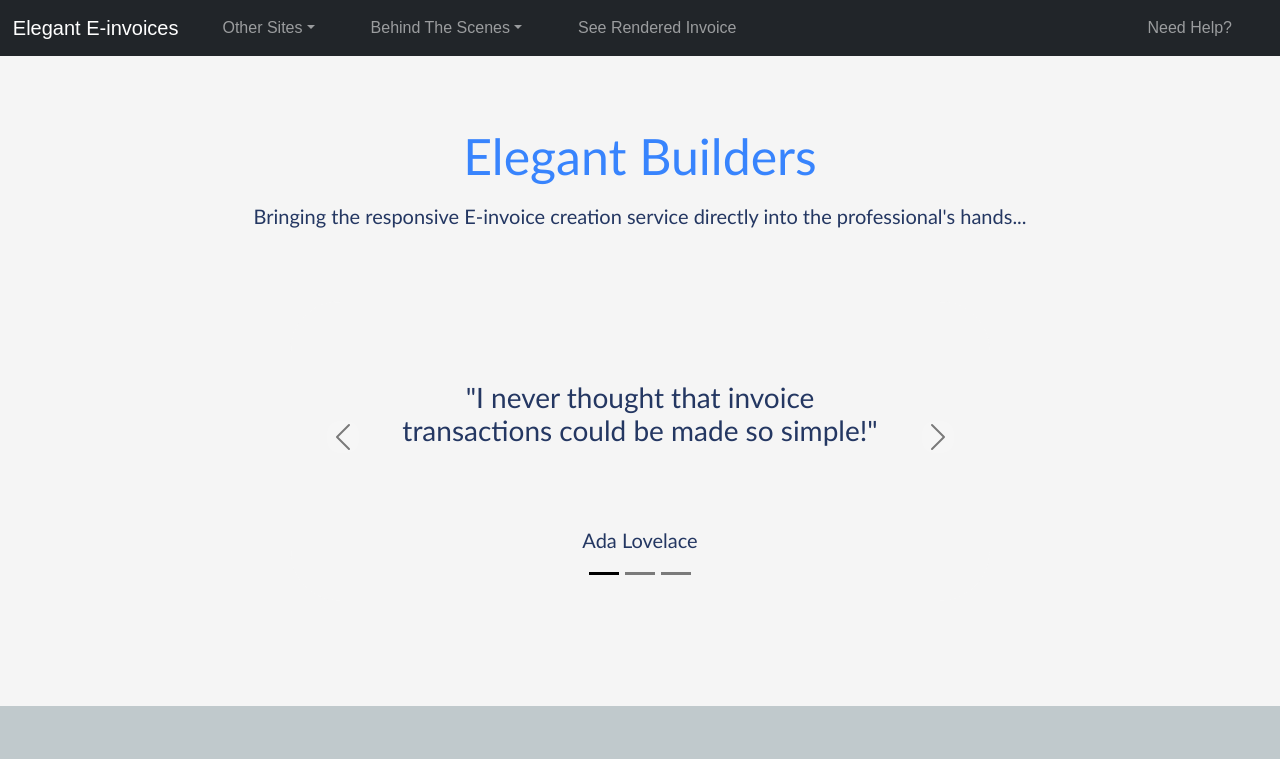
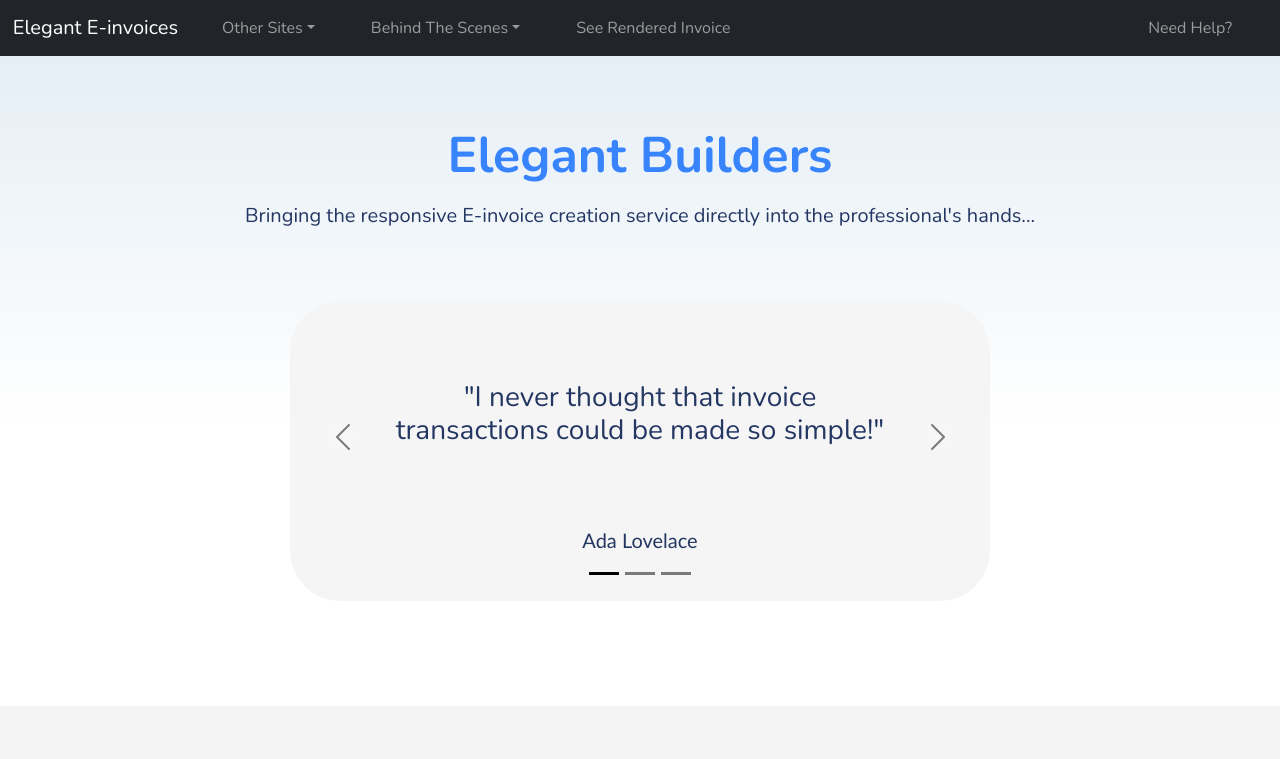
Before and after one commit to MysticalFire1315/SENG2021-frontend, a Next.js app: page / in a window 1280 px wide. Shown: the top 759 px of the page. Built offline with nearby package versions, Linux system fonts and the light colour scheme.

Commit message:
colour n text

```diff
--- a/src/components/Carousel/Carousel.jsx
+++ b/src/components/Carousel/Carousel.jsx
@@ -1,4 +1,5 @@
 import React from 'react';
+import styles from '@/styles/Carousel.module.css';
 
 const Carousel = () => {
   return (
@@ -32,12 +33,7 @@ const Carousel = () => {
       <div class="carousel-inner">
         <div class="carousel-item active">
           <div class="carousel-caption d-none d-md-block">
-            <h3
-              style={{
-                color: '#243762',
-                fontFamily: 'Trebuchet MS, Lucida Sans Unicode',
-              }}
-            >
+            <h3 className={styles.carouseltext}>
               &quot;I never thought that invoice transactions could be made so
               simple!&quot;
             </h3>
@@ -56,12 +52,7 @@ const Carousel = () => {
         </div>
         <div class="carousel-item">
           <div class="carousel-caption d-none d-md-block">
-            <h3
-              style={{
-                color: '#243762',
-                fontFamily: 'Trebuchet MS, Lucida Sans Unicode',
-              }}
-            >
+            <h3 className={styles.carouseltext}>
               &quot;From creating invoices for me, letting me store them, saving
               them for later. What else can I say?&quot;
             </h3>
@@ -79,12 +70,7 @@ const Carousel = () => {
         </div>
         <div class="carousel-item">
           <div class="carousel-caption d-none d-md-block">
-            <h3
-              style={{
-                color: '#243762',
-                fontFamily: 'Trebuchet MS, Lucida Sans Unicode',
-              }}
-            >
+            <h3 className={styles.carouseltext}>
               &quot;They always respond so quickly to any concerns I have.
               That&apos;s always great.&quot;
             </h3>
--- a/src/components/Header/Header.jsx
+++ b/src/components/Header/Header.jsx
@@ -1,17 +1,34 @@
+// import React from 'react';
+
+// const Header = () => {
+//   return (
+//     <header class="header">
+//       <h1 style={{ fontSize: '50px' }}>Elegant Builders</h1>
+//       <p
+//         style={{
+//           color: '#243762',
+//           fontWeight: 'normal',
+//           marginTop: '15px',
+//           fontSize: '20px',
+//         }}
+//       >
+//         Bringing the responsive E-invoice creation service directly into the
+//         professional&apos;s hands...
+//       </p>
+//     </header>
+//   );
+// };
+// export default Header;
+
+
 import React from 'react';
+import styles from '@/styles/Header.module.css';
 
 const Header = () => {
   return (
     <header class="header">
-      <h1 style={{ fontSize: '50px' }}>Elegant Builders</h1>
-      <p
-        style={{
-          color: '#243762',
-          fontWeight: 'normal',
-          marginTop: '15px',
-          fontSize: '20px',
-        }}
-      >
+      <h1 className={styles.heading}>Elegant Builders</h1>
+      <p className={styles.description}>
         Bringing the responsive E-invoice creation service directly into the
         professional&apos;s hands...
       </p>
--- a/src/styles/Carousel.css
+++ b/src/styles/Carousel.css
@@ -37,3 +37,7 @@
   position: absolute;
   top: 120px;
 }
+/* .carousel-text {
+  color: '#243762',
+  fontFamily: 'Trebuchet MS, Lucida Sans Unicode',
+} */
--- /dev/null
+++ b/src/styles/Carousel.module.css
@@ -0,0 +1,6 @@
+@import url('https://fonts.googleapis.com/css2?family=Nunito:wght@300;400;600;700&display=swap');
+
+.carouseltext {
+  color: #243762;
+  font-family: Nunito,'Trebuchet MS, Lucida Sans Unicode';
+}
--- /dev/null
+++ b/src/styles/Header.module.css
@@ -0,0 +1,14 @@
+@import url('https://fonts.googleapis.com/css2?family=Nunito:wght@300;400;600;700&display=swap');
+
+.heading {
+  font-size: 50px;
+  font-weight: bold;
+  font-family: Nunito, sans-serif
+}
+
+.description {
+  font-size: 20px;
+  font-weight: normal;
+  color: #243762;
+  margin-top: 15px;
+}
--- a/src/styles/styles.css
+++ b/src/styles/styles.css
@@ -1,6 +1,8 @@
+@import url('https://fonts.googleapis.com/css2?family=Nunito:wght@300;400;600;700&display=swap');
+
 .app {
   background-color: #f2f1f0;
-  font-family: Arial, Helvetica, sans-serif;
+  font-family: Nunito, Arial, Helvetica, sans-serif;
   font-style: normal;
   color: #333;
 }
@@ -8,18 +10,20 @@
 .header {
   text-align: center;
   margin: 70px;
-  font-family: 'Trebuchet MS', 'Lucida Sans Unicode', 'Lucida Grande',
+  font-family: Nunito, 'Trebuchet MS', 'Lucida Sans Unicode', 'Lucida Grande',
     'Lucida Sans', Arial, sans-serif;
   font-weight: bolder;
   color: #3884fd;
 }
 
 #darker-section {
-  background-color: whitesmoke;
+  /* background-color:  rgba(244,244,244,1); */
+  background: linear-gradient(180deg, rgba(225,236,244,1) 0%, rgba(255,255,255,1) 61%);  /* background: linear-gradient(180deg, rgba(255,255,255,1) 10%, rgba(244,244,244,1) 100%); */
   padding-bottom: 5px;
 }
 #info-section {
-  background-color: #c0c9cc;
+  /* background-color: rgba(237,236,236,1); */
+  background-color: #F4F4F4;
   padding-top: 5px;
   padding-bottom: 50px;
 }
```
